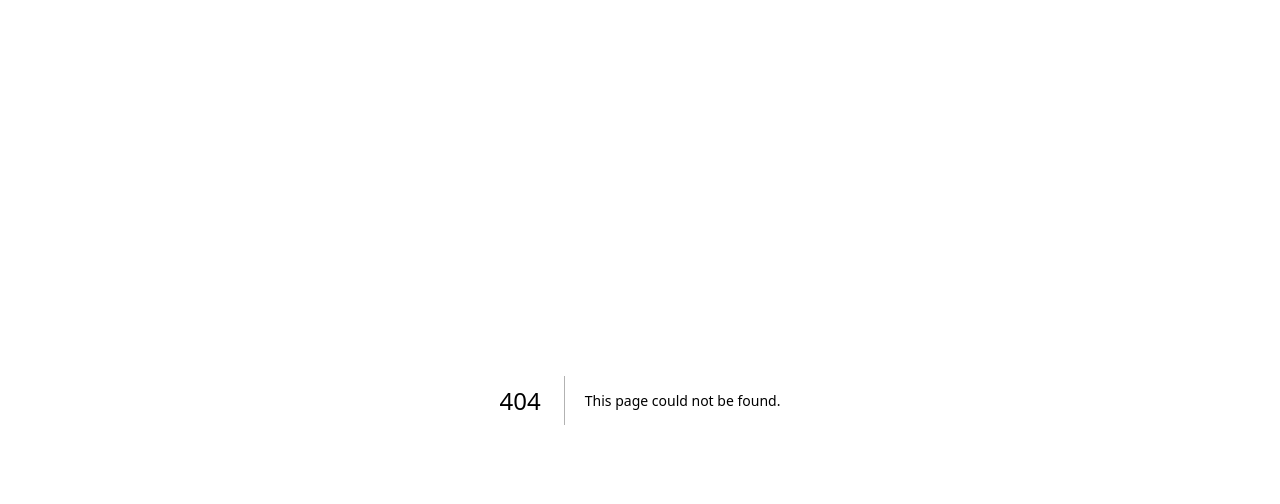
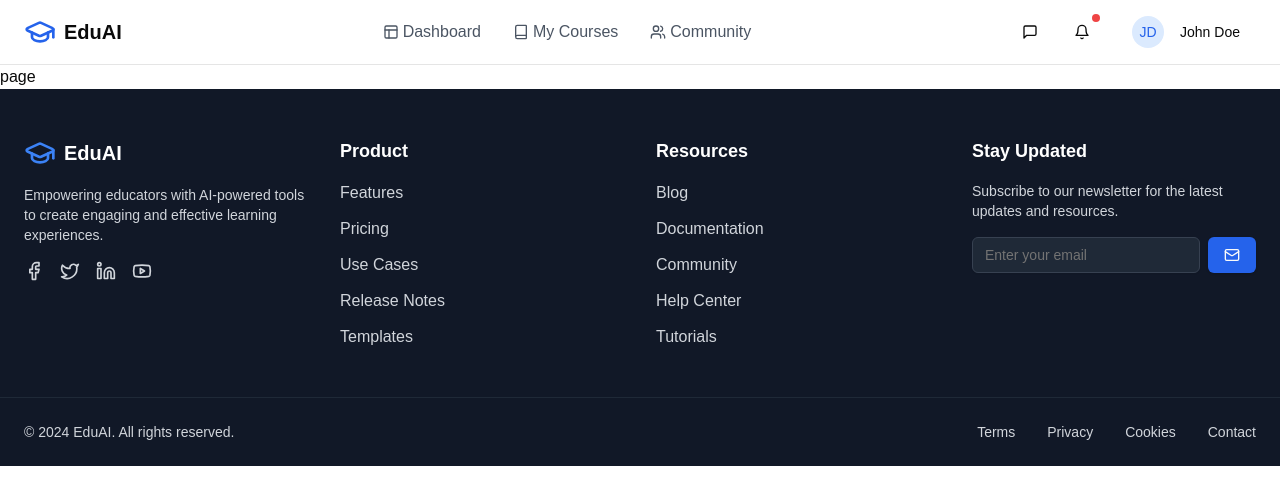
Before and after one commit to DevLaukey/teaching-ai-frontend, a Next.js app: page /course/1/edit in a window 1280 px wide. Before the commit this address had no page. Shown: the top 504 px of the page. Built offline with nearby package versions, Linux system fonts and the light colour scheme.

Commit message:
todo rerouting

```diff
--- /dev/null
+++ b/src/app/course/[id]/edit/page.js
@@ -0,0 +1,14 @@
+import React from 'react'
+
+function page() {
+
+    //TODO: this
+    // to edit the course details
+
+    // to call the courses/put method
+  return (
+    <div>page</div>
+  )
+}
+
+export default page
```
